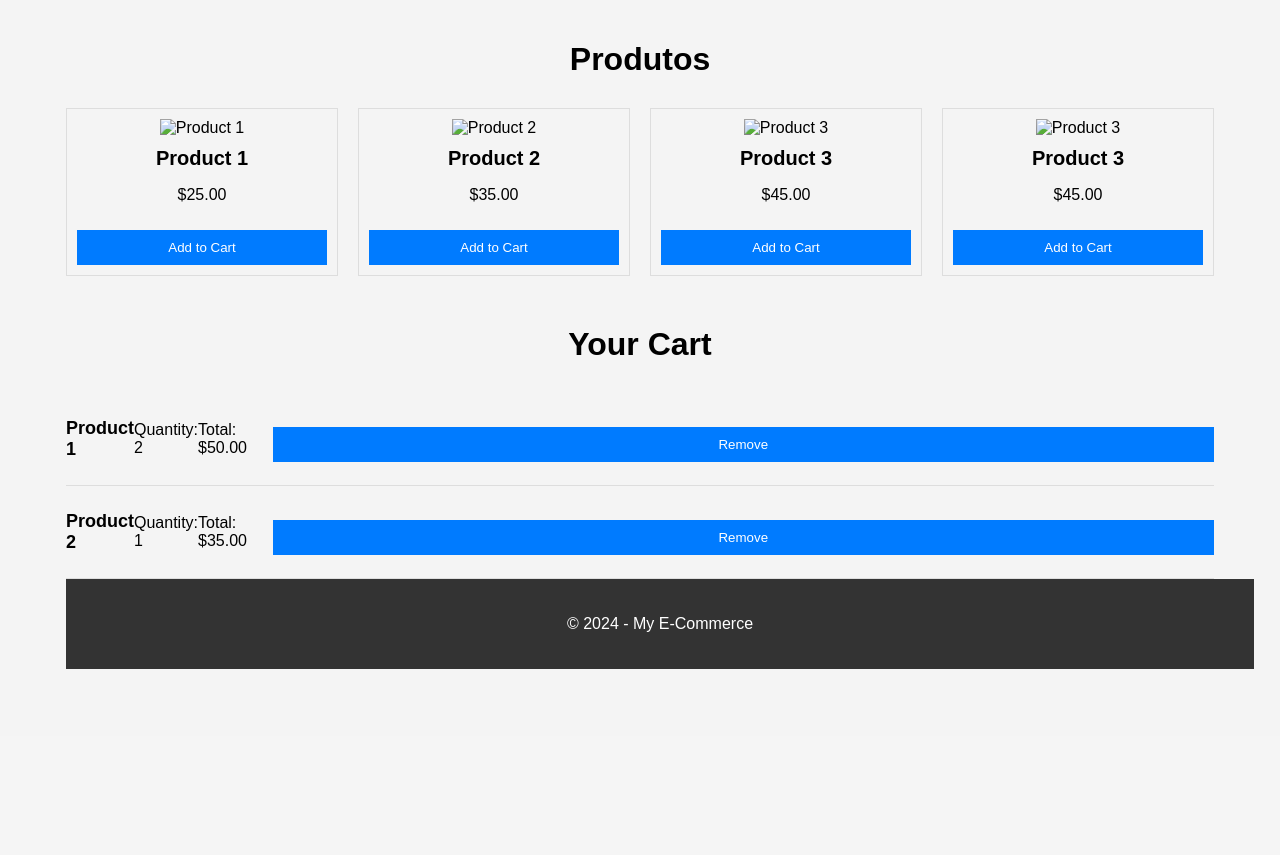
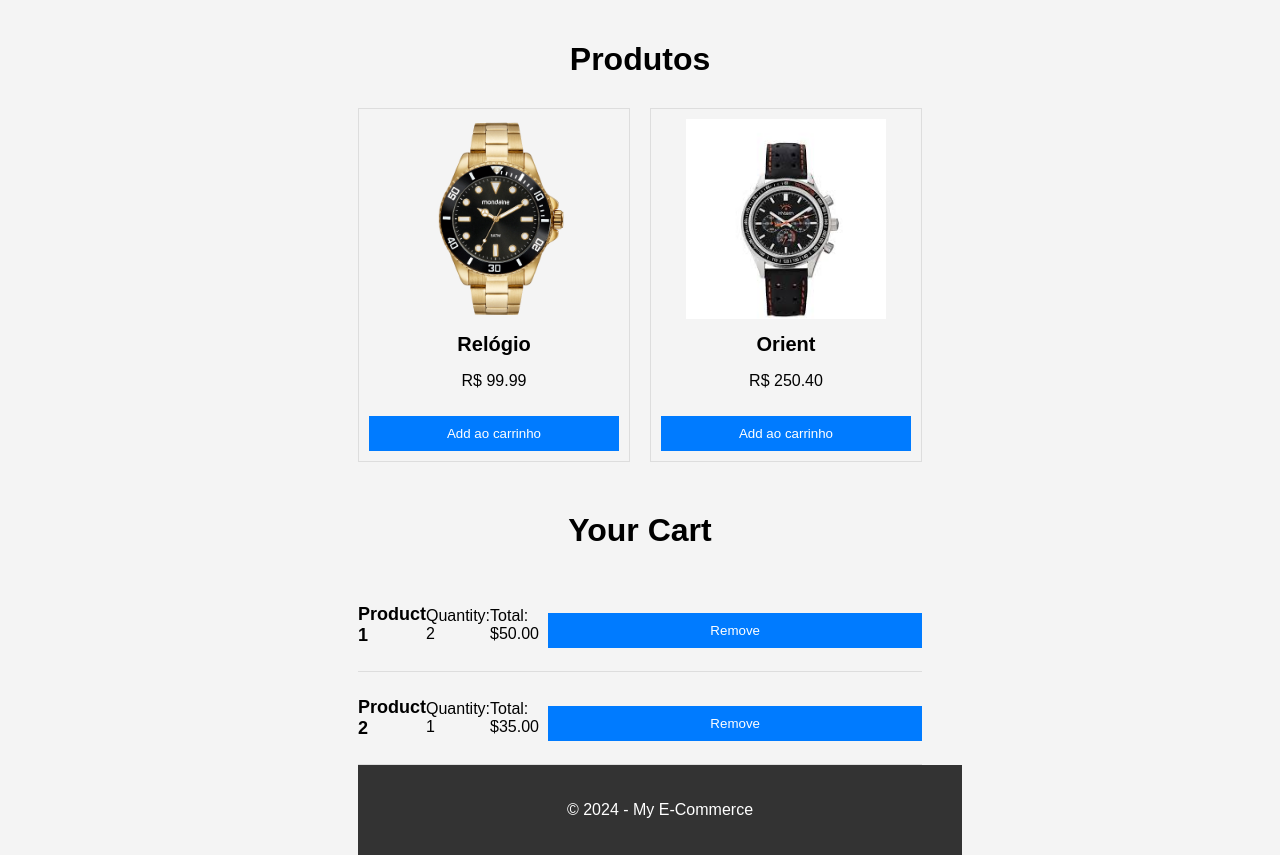
Before and after one commit to brunohro/ecommerce, a Django app: template loja/templates/loja/base.html in a window 1280 px wide. Shown: the part 64-919 px from the top of the page. Before the commit the page ends 733 px from the top, so only its background shows below. Run offline with Django 5.2, Linux system fonts and the light colour scheme; the template is opened without the code that fills it: values that come from a table or form of the project are taken from there, others are empty; data comes from the database, SQL or seed files in the repository; both versions use the stored data as it was after the commit; some libraries are stand-ins or nearby versions.

Commit message:
Adicionando a listagem de produtos vindos do banco de dados

```diff
--- a/loja/models.py
+++ b/loja/models.py
@@ -1,6 +1,4 @@
 from django.db import models
-
-# Create your models here.
 
 class Categoria(models.Model):
     nome = models.CharField(max_length=100)
@@ -13,8 +11,8 @@
     nome = models.CharField(max_length=100)
     descricao = models.TextField(blank=True)
     preco = models.DecimalField(max_digits=10, decimal_places=2)
-    estoque = models.PositiveIntegerField()
     categoria = models.ForeignKey(Categoria, on_delete=models.CASCADE)
+    imagem = models.ImageField(upload_to='produtos/', blank=True, null=True)  # Adicionado campo para imagem
 
     def __str__(self):
         return self.nome
--- a/loja/templates/loja/produtos.html
+++ b/loja/templates/loja/produtos.html
@@ -2,28 +2,13 @@
     <h1>Produtos</h1>
     <!-- Product List -->
     <div class="product-list">
-        <div class="product-item">
-            <img src="https://via.placeholder.com/200" alt="Product 1">
-            <h2>Product 1</h2>
-            <p>$25.00</p>
-            <button class="btn">Add to Cart</button>
-        </div>
-        <div class="product-item">
-            <img src="https://via.placeholder.com/200" alt="Product 2">
-            <h2>Product 2</h2>
-            <p>$35.00</p>
-            <button class="btn">Add to Cart</button>
-        </div>
-        <div class="product-item">
-            <img src="https://via.placeholder.com/200" alt="Product 3">
-            <h2>Product 3</h2>
-            <p>$45.00</p>
-            <button class="btn">Add to Cart</button>
-        </div>
-        <div class="product-item">
-            <img src="https://via.placeholder.com/200" alt="Product 3">
-            <h2>Product 3</h2>
-            <p>$45.00</p>
-            <button class="btn">Add to Cart</button>
-        </div>
+        {% for produto in produtos%}
+            <div class="product-item">
+                <img src="{{ produto.imagem.url }}" alt="{{ produto.nome }}">
+                <h2>{{ produto.nome}}</h2>
+                <p> R$ {{ produto.preco}}</p>
+                <button class="btn">Add ao carrinho</button>
+            </div>
+        {% endfor %}
+
     </div>
--- a/loja/views.py
+++ b/loja/views.py
@@ -1,7 +1,8 @@
 from django.shortcuts import render
-
+from .models import Produto, Categoria
 def index(request):
-    return render(request, 'loja/index.html')
+    produto = Produto.objects.all()
+    return render(request, 'loja/index.html', {'produtos': produto})
 
 def cadastrar(request):
     return render(request, 'loja/cadastrar.html')
--- a/main/settings.py
+++ b/main/settings.py
@@ -27,6 +27,9 @@
 
 ALLOWED_HOSTS = []
 
+# Adicionar estas linhas ao settings.py
+MEDIA_URL = '/media/'
+MEDIA_ROOT = BASE_DIR / 'media'
 
 # Application definition
 
--- a/main/urls.py
+++ b/main/urls.py
@@ -1,25 +1,14 @@
-"""
-URL configuration for main project.
 
-The `urlpatterns` list routes URLs to views. For more information please see:
-    https://docs.djangoproject.com/en/5.1/topics/http/urls/
-Examples:
-Function views
-    1. Add an import:  from my_app import views
-    2. Add a URL to urlpatterns:  path('', views.home, name='home')
-Class-based views
-    1. Add an import:  from other_app.views import Home
-    2. Add a URL to urlpatterns:  path('', Home.as_view(), name='home')
-Including another URLconf
-    1. Import the include() function: from django.urls import include, path
-    2. Add a URL to urlpatterns:  path('blog/', include('blog.urls'))
-"""
 from django.contrib import admin
 from django.urls import path
 from loja.views import index, cadastrar
-
+from main import settings
+from django.conf.urls.static import static
 urlpatterns = [
     path('admin/', admin.site.urls),
     path('', index, name="index"),
     path('cadastrar/', cadastrar, name="cadastrar"),
 ]
+
+if settings.DEBUG:
+    urlpatterns += static(settings.MEDIA_URL, document_root=settings.MEDIA_ROOT)
```
Also changed, not shown: db.sqlite3, loja/migrations/0001_initial.py (added), media/produtos/relogio.png (added), media/produtos/relogiodois.jpg (added).
